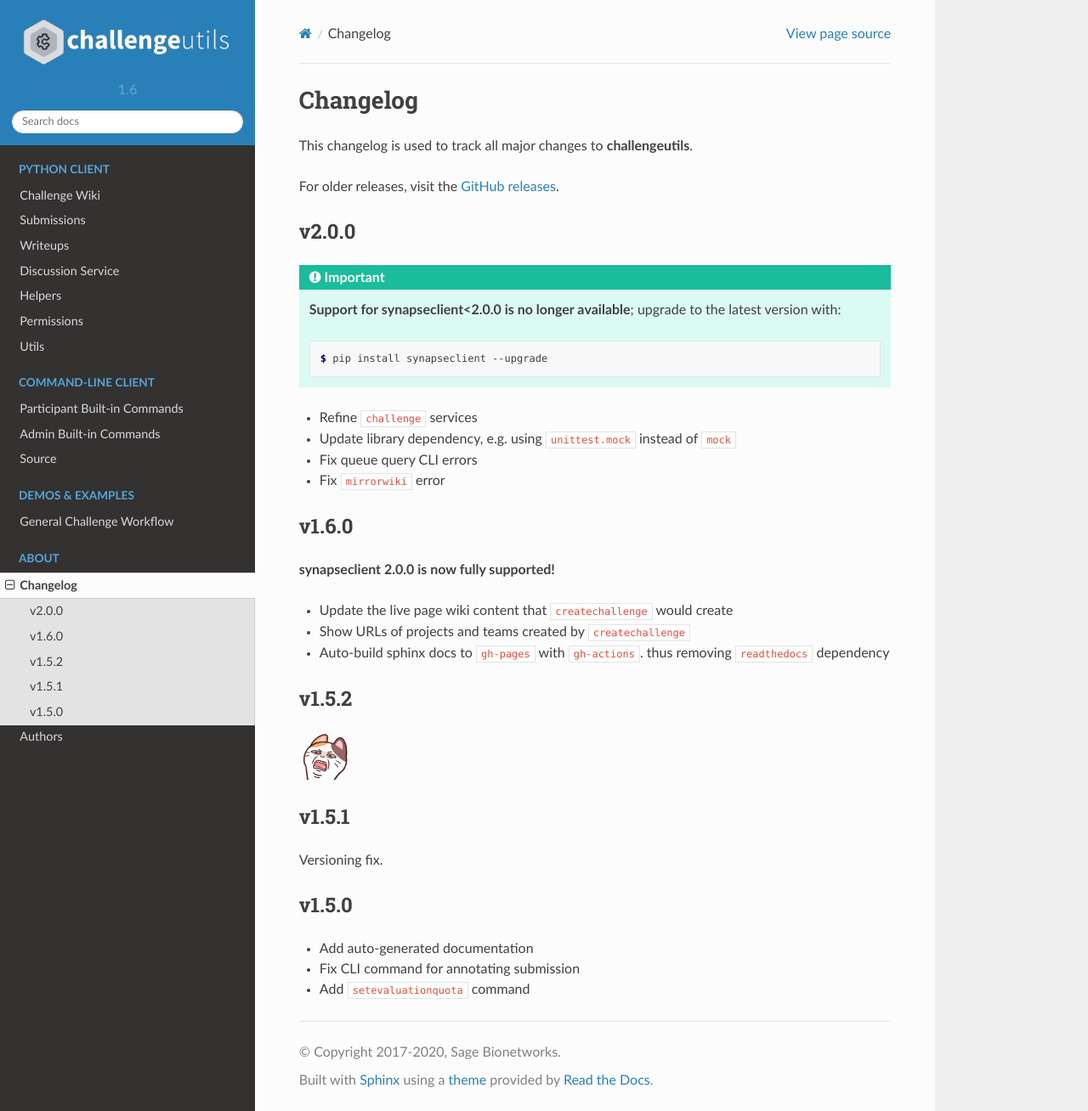
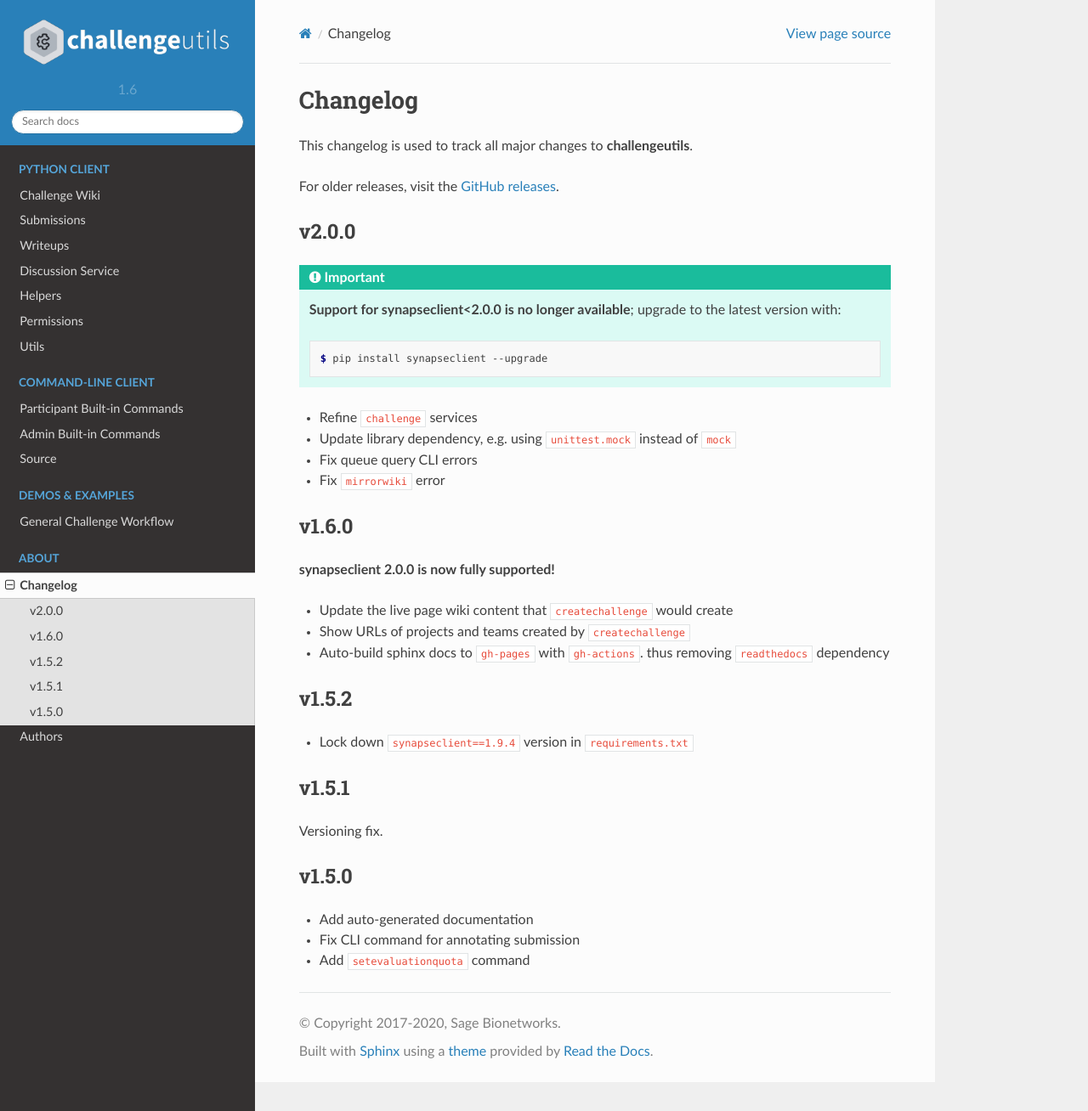
Before and after one commit to Sage-Bionetworks/challengeutils, a Sphinx documentation site: the page built from docs/about/changelog.rst, in a window 1280 px wide and 1308 px high. Shown: the whole window at 85% size. Built offline with Sphinx 7.4.7 and the Read the Docs theme 2.0.0, drawn with Linux system fonts in a browser that asks for light colours.

Commit message:
remove emoji from v1.5.2 release notes and add actual info

```diff
--- a/docs/about/changelog.rst
+++ b/docs/about/changelog.rst
@@ -36,9 +36,7 @@ v1.6.0
 v1.5.2
 ------
 
-.. image:: ../static/tom.png
-    :width: 60
-    :alt: Tom
+- Lock down ``synapseclient==1.9.4`` version in ``requirements.txt``
 
 v1.5.1
 ------
```
